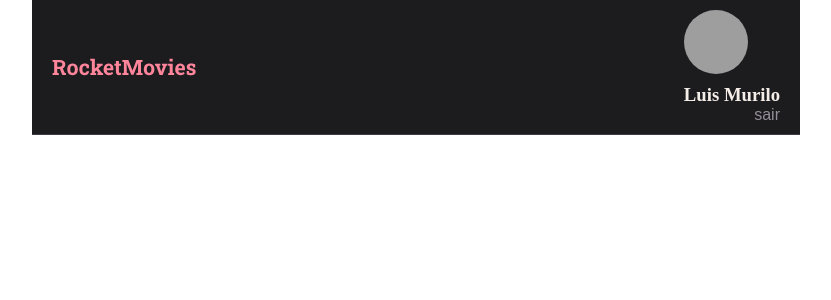
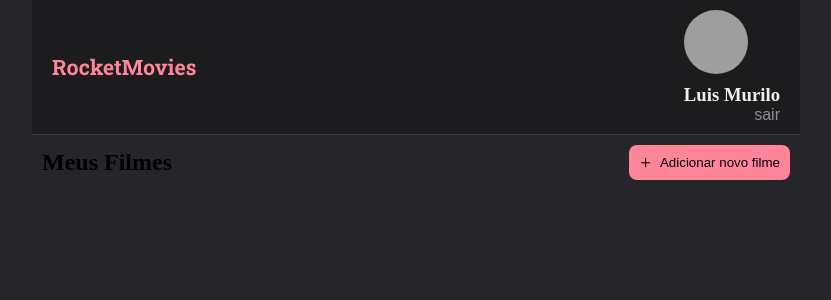
Before and after one commit to luiszkm/RocketMovies, a React (Vite) app: page / in a window 1280 px wide. Shown: the top 300 px of the page, without its empty margins (224-1055 px from the left). Built offline with nearby package versions, Linux system fonts and the light colour scheme; grey boxes are pictures that could not be loaded.

Commit message:
add Button components

```diff
--- a/package.json
+++ b/package.json
@@ -10,6 +10,7 @@
   "dependencies": {
     "react": "^18.0.0",
     "react-dom": "^18.0.0",
+    "react-icons": "^4.4.0",
     "styled-components": "^5.3.5"
   },
   "devDependencies": {
--- /dev/null
+++ b/src/components/Button/index.jsx
@@ -0,0 +1,11 @@
+import {Container} from './styles.js'
+
+export function Button ({title, icon}){
+
+  return(
+    <Container>
+      {icon}
+      {title}
+    </Container>
+  )
+}
--- /dev/null
+++ b/src/components/Button/styles.js
@@ -0,0 +1,11 @@
+import styled from "styled-components";
+
+export const Container = styled.button`
+cursor: pointer;
+display: flex;
+align-items: center;
+gap: 8px;
+background: ${({theme})=>theme.COLORS.LIGHT_PINK};
+border-radius: 8px;
+padding: 1rem;
+`
--- a/src/components/Section/index.jsx
+++ b/src/components/Section/index.jsx
@@ -0,0 +1,15 @@
+import { Container } from "./styles";
+
+export function Section({title, children, button}){
+
+  return(
+    <Container>
+     <header>
+      <h2>{title}</h2>
+        {button}
+      </header>
+
+      {children}
+    </Container>
+  )
+}
--- a/src/components/Section/styles.js
+++ b/src/components/Section/styles.js
@@ -0,0 +1,19 @@
+import styled from "styled-components";
+
+
+export const Container = styled.section`
+width: 100%;
+min-height: 100vh;
+display: flex;
+flex-direction: column;
+text-align: center;
+gap: 2.4rem;
+padding: 1rem;
+
+>header{
+  display: flex;
+  width: 100%;
+  align-items: center;
+  justify-content: space-between;
+}
+`
--- a/src/pages/Home/index.jsx
+++ b/src/pages/Home/index.jsx
@@ -1,13 +1,22 @@
 import { Header } from "../../components/Header";
+import { Section } from "../../components/Section";
 import { Container } from "./styles";
-
+import {AiOutlinePlus} from "react-icons/ai"
+import { Button } from "../../components/Button";
 export function Home(){
 
 
   return(
     <Container>
       <Header />
+    <Section
+    title='Meus Filmes'
+     button={
+     <Button
+     icon={<AiOutlinePlus/>}
+     title='Adicionar novo filme'/>}>
 
+    </Section>
 
     </Container>
   )
--- a/src/styles/global.js
+++ b/src/styles/global.js
@@ -16,7 +16,7 @@ export default createGlobalStyle`
 body{
   font-size: 1.6rem;
   -webkit-font-smoothing: antialiased;
-  //background-color:  ${({ theme }) => theme.COLORS.MAIN_BG};
+  background-color:  ${({ theme }) => theme.COLORS.MAIN_BG};
 }
 .sr-only {
   opacity: 0;
```
Also changed, not shown: 1 other file (tests, documents, lock files or other folders).
